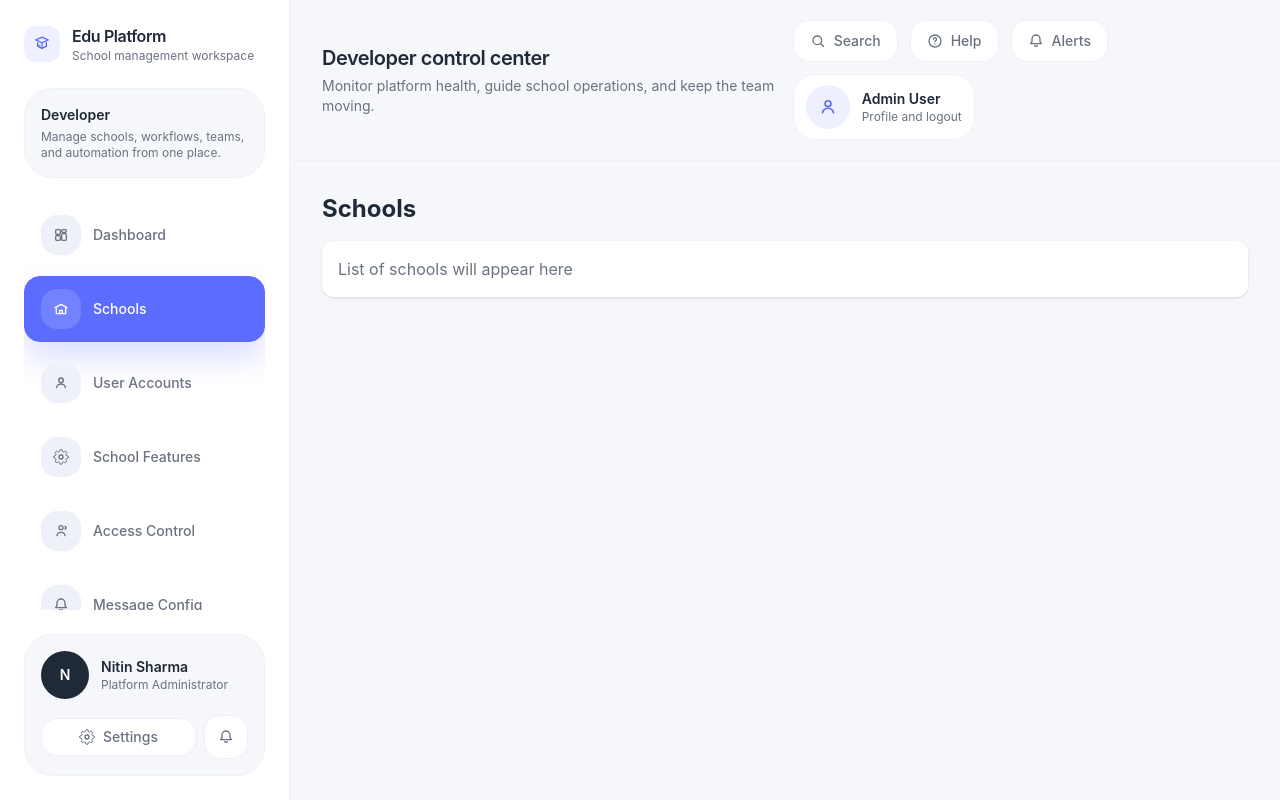
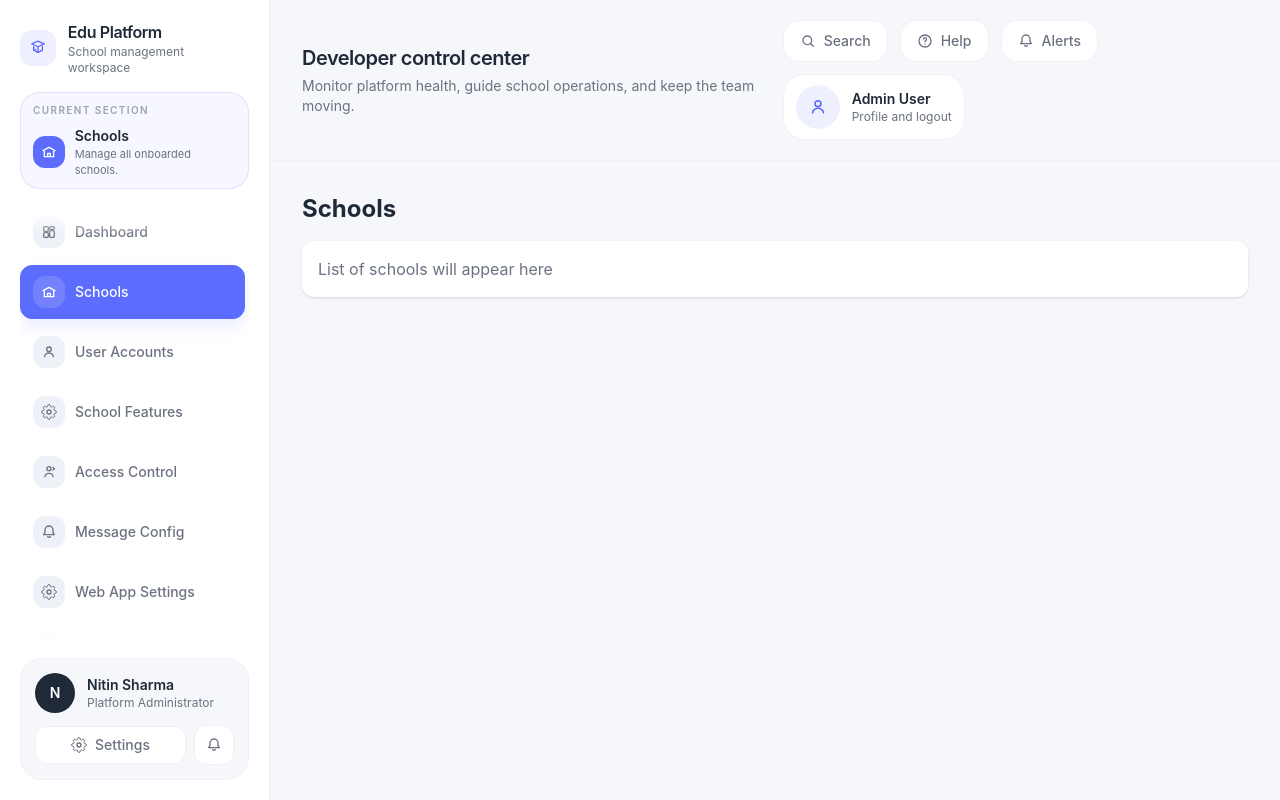
Before and after one commit to esurajpandey/edu-platform-frontend, a Next.js app: page /schools in a window 1280 px wide. Built offline with nearby package versions, Linux system fonts and the light colour scheme.

Commit message:
Side menu current active description added

```diff
--- a/src/constants/routes.ts
+++ b/src/constants/routes.ts
@@ -3,15 +3,60 @@ import { Role } from "./roles";
 
 const ROUTE_CONFIG: Record<Role, MenuItem[]> = {
   developer: [
-    { name: "Dashboard", path: "/dashboard", icon: "dashboard" },
-    { name: "Schools", path: "/schools", icon: "school" },
-    { name: "User Accounts", path: "/user-accounts", icon: "user" },
-    { name: "School Features", path: "/school-features", icon: "settings" },
-    { name: "Access Control", path: "/access-control", icon: "teachers" },
-    { name: "Message Config", path: "/message-config", icon: "notification" },
-    { name: "Web App Settings", path: "/web-app-settings", icon: "settings" },
-    { name: "Branding", path: "/branding", icon: "school" },
-    { name: "Audit Logs", path: "/audit-logs", icon: "help" },
+    {
+      name: "Dashboard",
+      path: "/dashboard",
+      icon: "dashboard",
+      description: "Platform overview and live health.",
+    },
+    {
+      name: "Schools",
+      path: "/schools",
+      icon: "school",
+      description: "Manage all onboarded schools.",
+    },
+    {
+      name: "User Accounts",
+      path: "/user-accounts",
+      icon: "user",
+      description: "Control users, login, and ownership.",
+    },
+    {
+      name: "School Features",
+      path: "/school-features",
+      icon: "settings",
+      description: "Enable modules for each school.",
+    },
+    {
+      name: "Access Control",
+      path: "/access-control",
+      icon: "teachers",
+      description: "Assign roles and permission rules.",
+    },
+    {
+      name: "Message Config",
+      path: "/message-config",
+      icon: "notification",
+      description: "Set alerts, templates, and limits.",
+    },
+    {
+      name: "Web App Settings",
+      path: "/web-app-settings",
+      icon: "settings",
+      description: "Configure global app behavior.",
+    },
+    {
+      name: "Branding",
+      path: "/branding",
+      icon: "school",
+      description: "Update logos, themes, and identity.",
+    },
+    {
+      name: "Audit Logs",
+      path: "/audit-logs",
+      icon: "help",
+      description: "Track changes and important events.",
+    },
   ],
 
   "school-admin": [
--- a/src/layouts/DeveloperLayout.tsx
+++ b/src/layouts/DeveloperLayout.tsx
@@ -1,6 +1,6 @@
 "use client";
 
-import { ReactNode, useEffect, useMemo, useState } from "react";
+import { ReactNode, useEffect, useMemo, useRef, useState } from "react";
 import Link from "next/link";
 import { usePathname, useRouter } from "next/navigation";
 import { EduPlatformLogo, Icon } from "@/components";
@@ -18,12 +18,36 @@ export default function DeveloperLayout({ children }: { children: ReactNode }) {
   const role = "developer";
   const menu = useMemo(() => getMenuByRole(role), [role]);
   const [isMobileMenuOpen, setIsMobileMenuOpen] = useState(false);
+  const desktopNavRef = useRef<HTMLElement | null>(null);
+  const activeItemRef = useRef<HTMLAnchorElement | null>(null);
 
   useEffect(() => {
     for (const item of menu) {
       router.prefetch(item.path);
     }
   }, [menu, router]);
+
+  useEffect(() => {
+    if (!desktopNavRef.current || !activeItemRef.current) {
+      return;
+    }
+
+    const nav = desktopNavRef.current;
+    const item = activeItemRef.current;
+    const navRect = nav.getBoundingClientRect();
+    const itemRect = item.getBoundingClientRect();
+    const padding = 20;
+    const itemTop = itemRect.top - navRect.top + nav.scrollTop;
+
+    if (itemRect.top < navRect.top + padding || itemRect.bottom > navRect.bottom - padding) {
+      nav.scrollTo({
+        top: Math.max(itemTop - nav.clientHeight / 2 + item.clientHeight / 2, 0),
+        behavior: "smooth",
+      });
+    }
+  }, [pathname]);
+
+  const activeMenuItem = menu.find((item) => item.path === pathname) ?? menu[0];
 
   const sidebarContent = (
     <>
@@ -36,15 +60,38 @@ export default function DeveloperLayout({ children }: { children: ReactNode }) {
           <p className="text-xs text-textLight">School management workspace</p>
         </div>
       </div>
-
-      <div className="mt-6 rounded-[28px] border border-surfaceSoft bg-base p-4">
-        <p className="text-sm font-semibold text-text">Developer</p>
-        <p className="mt-1 text-xs text-textLight">
-          Manage schools, workflows, teams, and automation from one place.
+      <div className="mt-4 hidden rounded-[20px] border border-primary/15 bg-primary/5 px-3 py-2.5 lg:block">
+        <p className="text-[10px] font-semibold uppercase tracking-[0.14em] text-textMuted">
+          Current Section
+        </p>
+        <div className="mt-2 flex items-center gap-2.5">
+          {activeMenuItem?.icon ? (
+            <span className="flex h-8 w-8 items-center justify-center rounded-xl bg-primary text-surface">
+              <Icon name={activeMenuItem.icon} size="small" color="surface" />
+            </span>
+          ) : null}
+          <div className="min-w-0">
+            <p className="truncate text-sm font-semibold text-text">{activeMenuItem?.name}</p>
+            <p className="line-clamp-2 text-[11px] leading-4 text-textLight">
+              {activeMenuItem?.description ?? "Quick access to the current section."}
             </p>
           </div>
+        </div>
+      </div>
 
-      <nav className="mt-6 flex flex-1 flex-col gap-2 overflow-y-auto">
+      <div className="relative mt-4 min-h-0 flex-1">
+        <div
+          className="pointer-events-none absolute inset-x-0 top-0 z-10 hidden h-8 lg:block"
+          style={{ background: "linear-gradient(to bottom, var(--color-surface), transparent)" }}
+        />
+        <div
+          className="pointer-events-none absolute inset-x-0 bottom-0 z-10 hidden h-8 lg:block"
+          style={{ background: "linear-gradient(to top, var(--color-surface), transparent)" }}
+        />
+        <nav
+          ref={desktopNavRef}
+          className="flex h-full flex-col gap-1.5 overflow-y-auto pr-1 scroll-smooth overscroll-contain"
+        >
           {menu.map((item) => {
             const isActive = pathname === item.path;
 
@@ -54,19 +101,24 @@ export default function DeveloperLayout({ children }: { children: ReactNode }) {
                 href={item.path}
                 prefetch
                 onClick={() => setIsMobileMenuOpen(false)}
-              className={`group flex items-center gap-3 rounded-2xl border px-4 py-3 text-sm font-medium transition ${
+                ref={isActive ? activeItemRef : null}
+                className={`group flex items-center gap-2.5 rounded-xl border px-3 py-2.5 text-sm font-medium transition ${
                   isActive
-                  ? "border-primary bg-primary text-surface shadow-[0_16px_30px_rgba(91,108,255,0.22)]"
+                    ? "border-primary bg-primary text-surface shadow-[0_8px_16px_rgba(91,108,255,0.12)]"
                     : "border-transparent text-textLight hover:border-surfaceSoft hover:bg-base hover:text-text"
                 }`}
               >
                 {item.icon ? (
                   <span
-                  className={`flex h-10 w-10 items-center justify-center rounded-2xl transition ${
+                    className={`flex h-8 w-8 items-center justify-center rounded-xl transition ${
                       isActive ? "bg-surface/15" : "bg-surfaceSoft text-textLight"
                     }`}
                   >
-                  <Icon name={item.icon} size="small" color={isActive ? "surface" : "textLight"} />
+                    <Icon
+                      name={item.icon}
+                      size="small"
+                      color={isActive ? "surface" : "textLight"}
+                    />
                   </span>
                 ) : null}
                 <span className="truncate">{item.name}</span>
@@ -74,10 +126,11 @@ export default function DeveloperLayout({ children }: { children: ReactNode }) {
             );
           })}
         </nav>
+      </div>
 
-      <div className="mt-6 rounded-[28px] border border-surfaceSoft bg-base p-4">
+      <div className="mt-4 rounded-[22px] border border-surfaceSoft bg-base p-3.5">
         <div className="flex items-center gap-3">
-          <span className="flex h-12 w-12 items-center justify-center rounded-full bg-text text-sm font-semibold text-surface">
+          <span className="flex h-10 w-10 items-center justify-center rounded-full bg-text text-sm font-semibold text-surface">
             N
           </span>
           <div className="min-w-0">
@@ -86,17 +139,17 @@ export default function DeveloperLayout({ children }: { children: ReactNode }) {
           </div>
         </div>
 
-        <div className="mt-4 flex items-center gap-2">
+        <div className="mt-3 flex items-center gap-2">
           <button
             type="button"
-            className="flex flex-1 items-center justify-center gap-2 rounded-2xl border border-surfaceSoft bg-surface px-3 py-2 text-sm font-medium text-textLight transition hover:border-primary hover:text-primary"
+            className="flex flex-1 items-center justify-center gap-2 rounded-xl border border-surfaceSoft bg-surface px-3 py-2 text-sm font-medium text-textLight transition hover:border-primary hover:text-primary"
           >
             <Icon name="settings" size="small" color="textLight" />
             <span>Settings</span>
           </button>
           <button
             type="button"
-            className="flex h-11 w-11 items-center justify-center rounded-2xl border border-surfaceSoft bg-surface text-textLight transition hover:border-primary hover:text-primary"
+            className="flex h-10 w-10 items-center justify-center rounded-xl border border-surfaceSoft bg-surface text-textLight transition hover:border-primary hover:text-primary"
             aria-label="Open notifications"
           >
             <Icon name="notification" size="small" color="textLight" />
@@ -109,7 +162,7 @@ export default function DeveloperLayout({ children }: { children: ReactNode }) {
   return (
     <div className="h-screen overflow-hidden bg-base text-text">
       <div className="mx-auto flex h-full max-w-[1600px] flex-col lg:flex-row">
-        <aside className="hidden border-r border-surfaceSoft bg-surface px-6 py-6 lg:flex lg:h-full lg:w-[290px] lg:shrink-0 lg:flex-col">
+        <aside className="hidden border-r border-surfaceSoft bg-surface px-5 py-5 lg:flex lg:h-full lg:w-[270px] lg:shrink-0 lg:flex-col">
           {sidebarContent}
         </aside>
 
--- a/src/types/navigation.types.ts
+++ b/src/types/navigation.types.ts
@@ -4,4 +4,5 @@ export type MenuItem = {
   name: string;
   path: string;
   icon?: IconName;
+  description?: string;
 };
```
Lines whose indentation alone changed are shown as unchanged.
